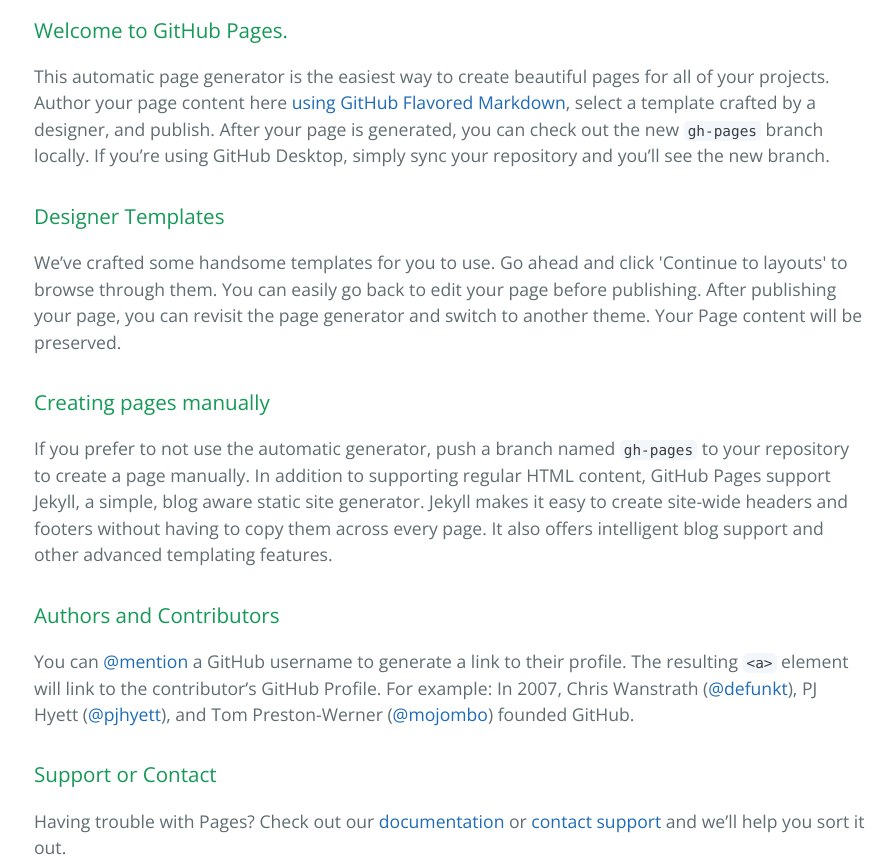
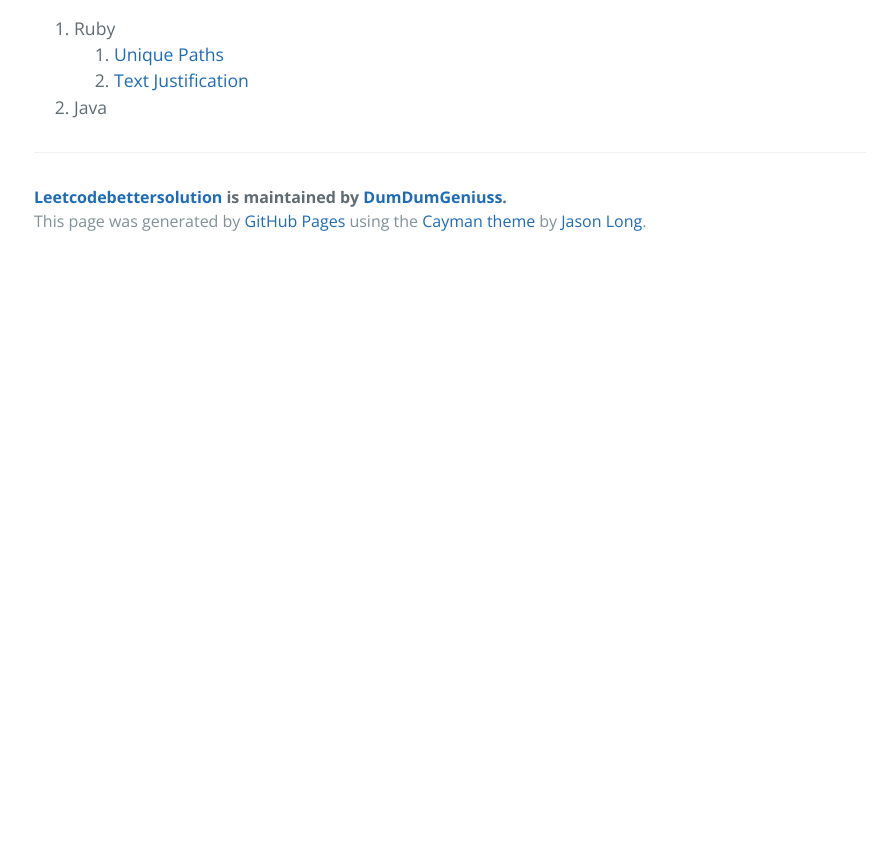
Before and after one commit to messi-yang/better-leet-code-ruby, a plain HTML site: page index.html in a window 1280 px wide. Shown: the part 400-1264 px from the top of the page, without its empty margins (190-1082 px from the left). After the commit the page ends 800 px from the top, so only its background shows below. Drawn offline with nearby package versions, Linux system fonts and the light colour scheme.

```diff
--- a/index.html
+++ b/index.html
@@ -19,30 +19,16 @@
     </section>
 
     <section class="main-content">
-      <h3>
-<a id="welcome-to-github-pages" class="anchor" href="#welcome-to-github-pages" aria-hidden="true"><span aria-hidden="true" class="octicon octicon-link"></span></a>Welcome to GitHub Pages.</h3>
+      <ol>
+<li>Ruby
 
-<p>This automatic page generator is the easiest way to create beautiful pages for all of your projects. Author your page content here <a href="https://guides.github.com/features/mastering-markdown/">using GitHub Flavored Markdown</a>, select a template crafted by a designer, and publish. After your page is generated, you can check out the new <code>gh-pages</code> branch locally. If you’re using GitHub Desktop, simply sync your repository and you’ll see the new branch.</p>
-
-<h3>
-<a id="designer-templates" class="anchor" href="#designer-templates" aria-hidden="true"><span aria-hidden="true" class="octicon octicon-link"></span></a>Designer Templates</h3>
-
-<p>We’ve crafted some handsome templates for you to use. Go ahead and click 'Continue to layouts' to browse through them. You can easily go back to edit your page before publishing. After publishing your page, you can revisit the page generator and switch to another theme. Your Page content will be preserved.</p>
-
-<h3>
-<a id="creating-pages-manually" class="anchor" href="#creating-pages-manually" aria-hidden="true"><span aria-hidden="true" class="octicon octicon-link"></span></a>Creating pages manually</h3>
-
-<p>If you prefer to not use the automatic generator, push a branch named <code>gh-pages</code> to your repository to create a page manually. In addition to supporting regular HTML content, GitHub Pages support Jekyll, a simple, blog aware static site generator. Jekyll makes it easy to create site-wide headers and footers without having to copy them across every page. It also offers intelligent blog support and other advanced templating features.</p>
-
-<h3>
-<a id="authors-and-contributors" class="anchor" href="#authors-and-contributors" aria-hidden="true"><span aria-hidden="true" class="octicon octicon-link"></span></a>Authors and Contributors</h3>
-
-<p>You can <a href="https://github.com/blog/821" class="user-mention">@mention</a> a GitHub username to generate a link to their profile. The resulting <code>&lt;a&gt;</code> element will link to the contributor’s GitHub Profile. For example: In 2007, Chris Wanstrath (<a href="https://github.com/defunkt" class="user-mention">@defunkt</a>), PJ Hyett (<a href="https://github.com/pjhyett" class="user-mention">@pjhyett</a>), and Tom Preston-Werner (<a href="https://github.com/mojombo" class="user-mention">@mojombo</a>) founded GitHub.</p>
-
-<h3>
-<a id="support-or-contact" class="anchor" href="#support-or-contact" aria-hidden="true"><span aria-hidden="true" class="octicon octicon-link"></span></a>Support or Contact</h3>
-
-<p>Having trouble with Pages? Check out our <a href="https://help.github.com/pages">documentation</a> or <a href="https://github.com/contact">contact support</a> and we’ll help you sort it out.</p>
+<ol>
+<li><a href="https://github.com/DumDumGeniuss/LeetcodeBetterSolution/tree/master/ruby/unique_paths">Unique Paths</a></li>
+<li><a href="https://github.com/DumDumGeniuss/LeetcodeBetterSolution/tree/master/ruby/text_justification">Text Justification</a></li>
+</ol>
+</li>
+<li>Java</li>
+</ol>
 
       <footer class="site-footer">
         <span class="site-footer-owner"><a href="https://github.com/DumDumGeniuss/LeetcodeBetterSolution">Leetcodebettersolution</a> is maintained by <a href="https://github.com/DumDumGeniuss">DumDumGeniuss</a>.</span>
```
Also changed, not shown: params.json (+1 -1 lines).
